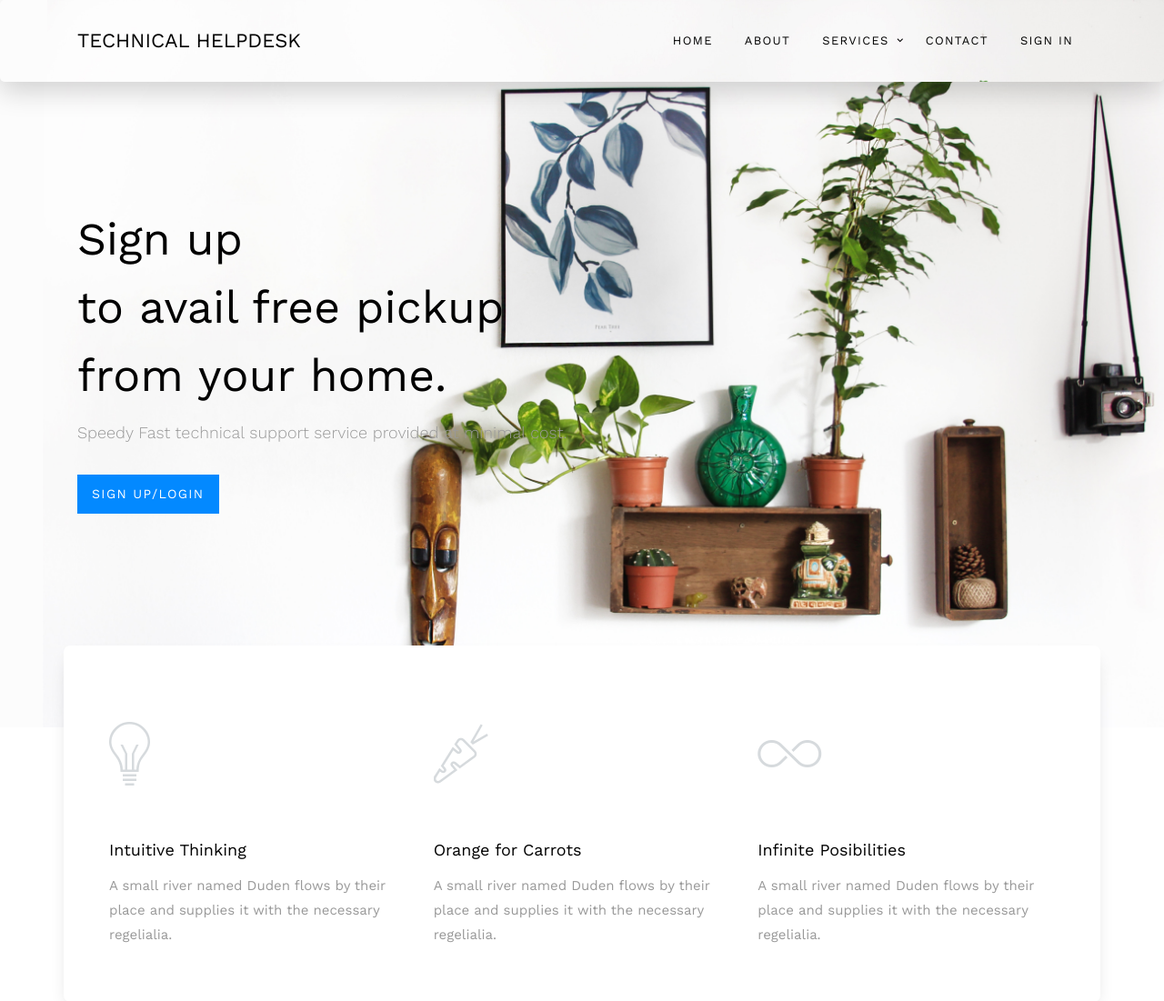
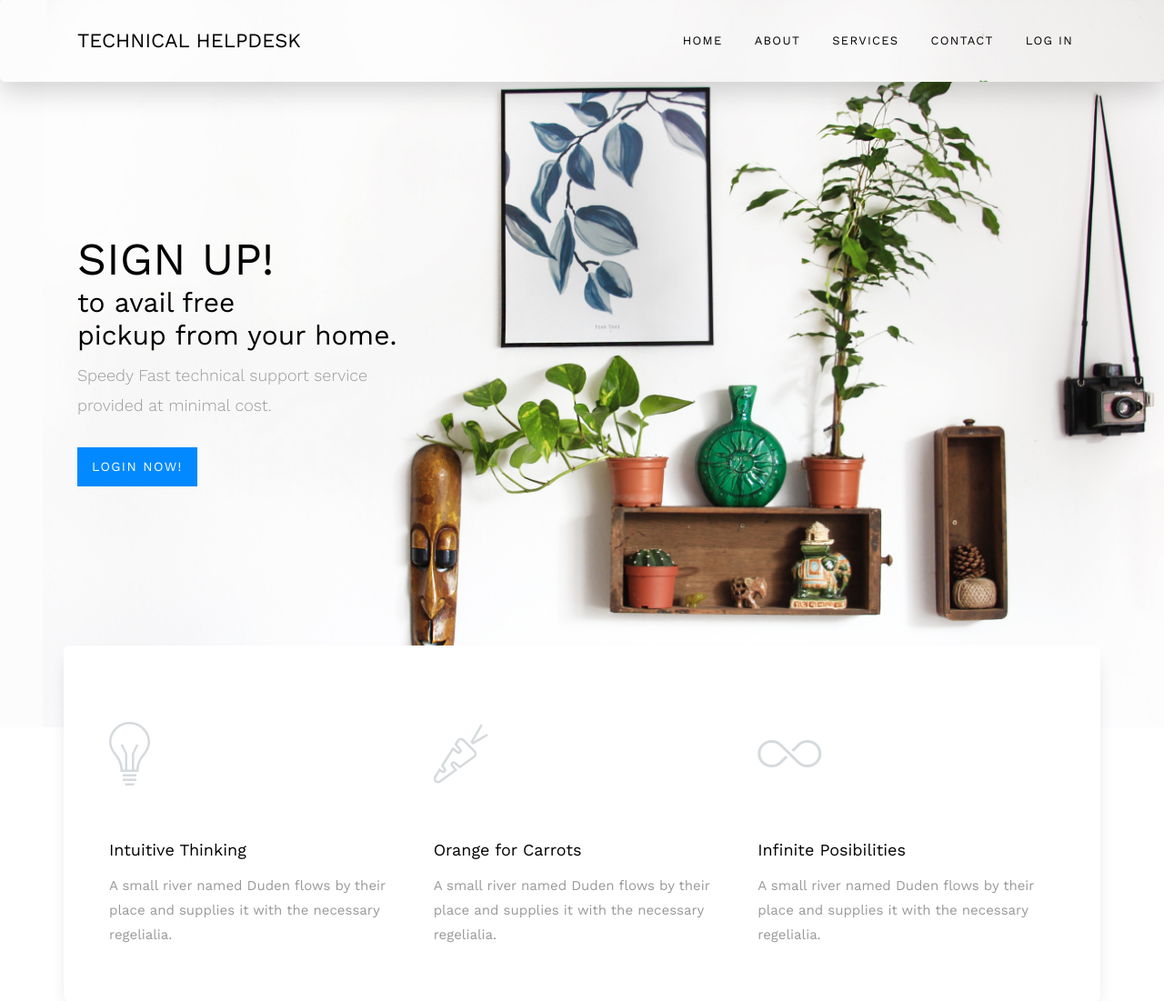
Before and after one commit to manabsaha/TechnicalHelpdesk, a Flask app: page / in a window 1280 px wide. Shown: the top 1101 px of the page at 91% size. Run offline with Flask 2, Linux system fonts and the light colour scheme; some libraries are stand-ins or nearby versions; some web fonts are replaced.

Commit message:
animation patches v2

```diff
--- a/templates/base.html
+++ b/templates/base.html
@@ -57,45 +57,17 @@
                         <li><a href="/about" class="animsition-link" style="color:black">About</a></li>
                         <li>
                             <a href="/services" class="animsition-link" style="color:black">Services</a>
-                            <ul>
-                                <li><a href="#">Schedule</a>
-                                    <ul>
-                                        <li><a href="/pickup">Pickup</a></li>
-                                        <hr>
-                                        <li><a href="#">Appointment</a></li>
-                                        <hr>
-                                        <li><a href="#">Delivery</a></li>
-                                        <hr>
-                                    </ul>
-                                </li>
-                                <hr>
-                                <li>
-                                    <a href="#">Charges</a>
-                                    <ul>
-                                        <li><a href="#">Pickup</a></li>
-                                        <hr>
-                                        <li><a href="#">Spares</a></li>
-                                        <hr>
-                                        <li><a href="#">Services</a>
-                                        </li>
-                                    </ul>
-                                </li>
-                            </ul>
+
                         </li>
                         <li><a href="/contact" style="color:black" class="animsition-link">Contact</a></li>
                         {% if user|length != 0 %}
                             <li><a href="/profile" style="color:black" class="animsition-link">Profile</a></li>
                         {%else%}
-                        <li><a href="/login" style="color:black" class="animsition-link">Sign in</a></li>
+                        <li><a href="/login" style="color:black" class="animsition-link">Log in</a></li>
                         {% endif %}
                         {% if user|length != 0 %}
-<<<<<<< HEAD
                         <li><a href="/logout" style="color:darkred">LOGOUT <i  class="animsition-link glyphicon glyphicon-log-out" style="color:darkred"></i></a></li>
 
-=======
-                            <!-- <li><a href="/logout" style="color:black" class="animsition-link glyphicon glyphicon-log-out">Logout</a></li> -->
-                        <li><a href="/logout" style="color:darkred">LOGOUT <i  class="animsition-link glyphicon glyphicon-log-out" style="color:darkred"></i></a></li>
->>>>>>> 950e86ac645ff6f128e64a15a4263f60716074a0
                             <!--<li><a href="/logout" class="animsition-link">Logout</a></li>-->
                         {% endif %}
                     </ul> <!-- .templateux-menu -->
--- a/templates/forms/ticket.html
+++ b/templates/forms/ticket.html
@@ -53,7 +53,7 @@ border: 2px solid #ccc;
 
 </style>
 
-<div class="wrapper js-animsition animsition" data-animsition-in-class="fade-in"
+<div class="wrapper js-animsition" data-animsition-in-class="fade-in"
      data-animsition-out-class="fade-out" style="background-image: url(/static/images/slider-1.jpg); padding-top: 10%; padding-bottom: 10%;">
 
     <div class="inner shadow-lg p-4 mb-4 bg-white" data-aos="fade-up" data-aos-delay="800">
--- a/templates/site/index.html
+++ b/templates/site/index.html
@@ -9,7 +9,7 @@
 
     <div class="templateux-cover" style="background-image: url(/static/images/slider-1.jpg);">
         <div class="container">
-            <div class="row align-items-lg-center">
+            <div class="row align-items-lg-center" >
                 <!-- <div class="col-lg-6 text-center order-lg-2">
                     <a href="https://vimeo.com/channels/staffpicks/93951774" data-fancybox
                        class="templateux-block-play"><span class="ion-ios-play"></span></a>
@@ -19,14 +19,16 @@
                         <p>Welcome {{ name }}</p>
                     {% endif %}
                     {% if user|length != 0 %}
-                    <h1 class="heading mb-3" data-aos="fade-up">Start availing free pickup services from your home.</h1>
+                    <h1 class="heading mb-3" data-aos="fade-up" >Start availing free pickup services<p> from your home.</h1>
                     {%else%}
-                    <h1 class="heading mb-3" data-aos="fade-up">Sign up<p> to avail free pickup from your home.</h1>
+                    <h1 class="heading mb-3" data-aos="fade-up" style="line-height:1.2; padding-top:0px"><a href="/reg">SIGN UP!</a><p
+                            style="font-size:30px;" data-aos="fade-up">to avail free<br>pickup from your home.</h1>
                     {% endif %}
-                    <p class="lead mb-5" data-aos="fade-up" data-aos-delay="100">Speedy Fast technical support service provided at minimal cost.</p>
+                    <h3><p class="lead mb-5" data-aos="fade-up" data-aos-delay="100">Speedy Fast technical support service
+                        <br> provided at minimal cost.</br></p></h3>
                     {% if user|length == 0 %}
                         <p data-aos="fade-up" data-aos-delay="200">
-                            <a href="/login" class="btn btn-primary py-3 px-4">SIGN UP/LOGIN</a></p>
+                            <a href="/login" class="btn btn-primary py-3 px-4">LOGIN NOW!</a></p>
                     {%else%}
                         <p data-aos="fade-up" data-aos-delay="200">
                             <a href="/ticket" class="btn btn-primary py-3 px-4">Book Ticket</a></p>
```
